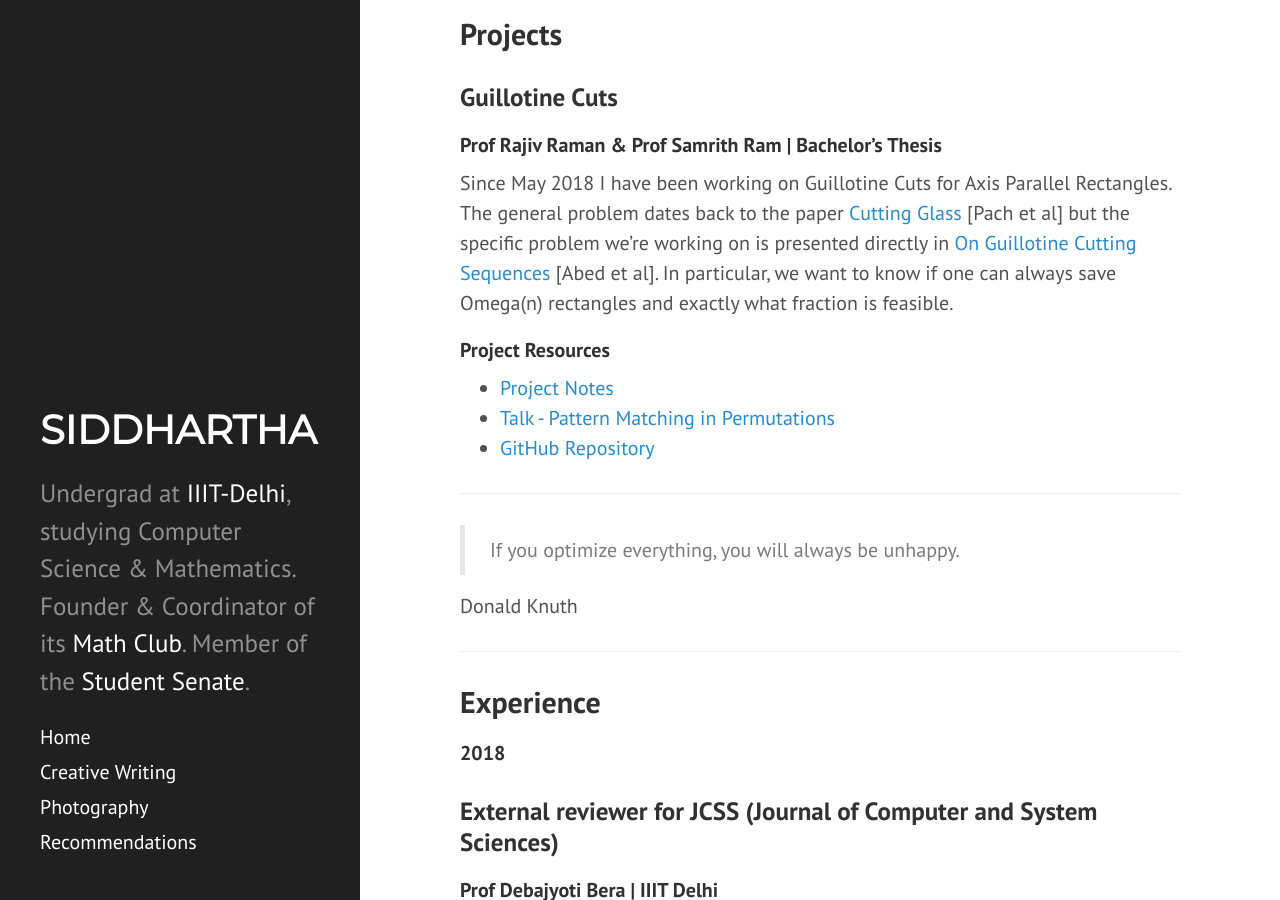
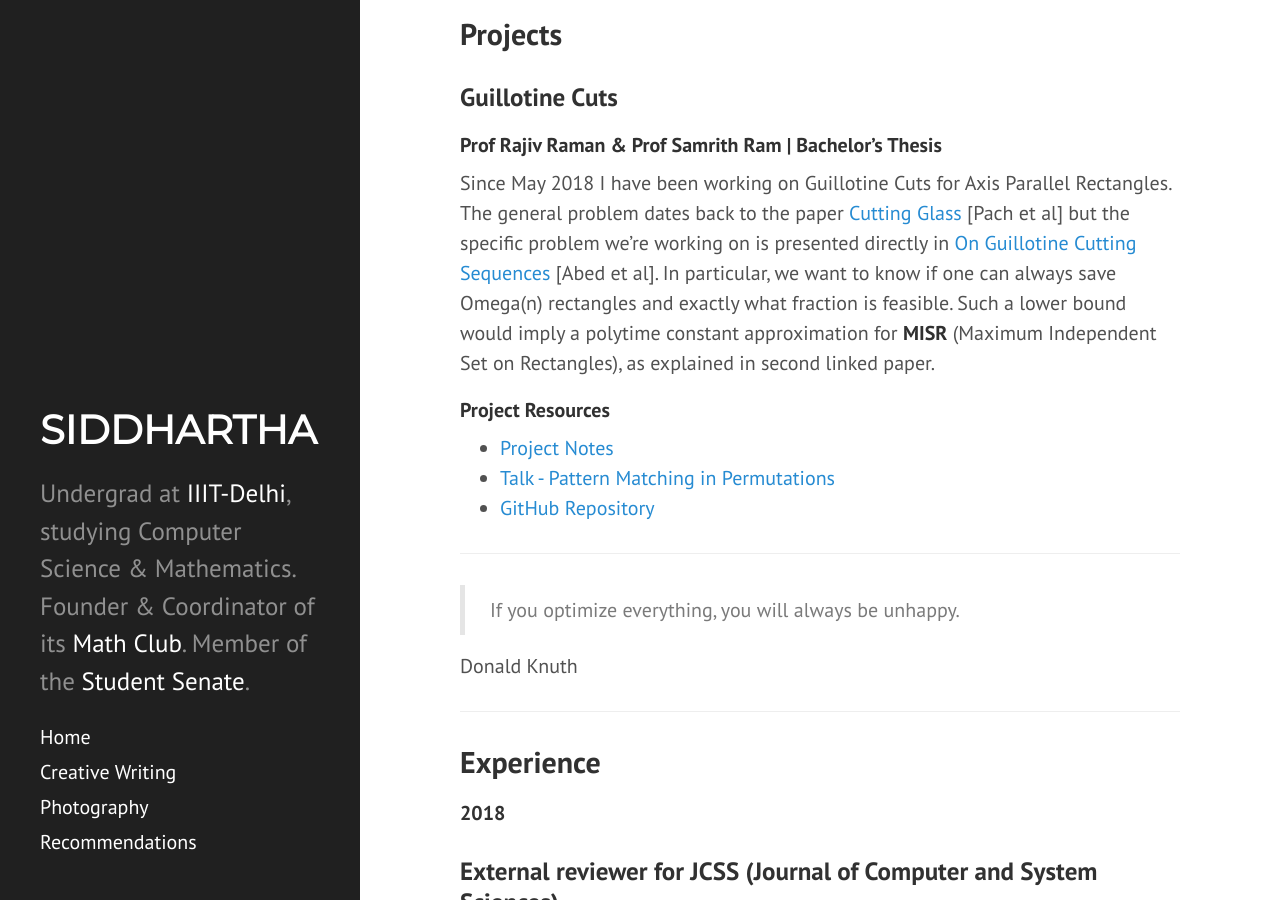
Before and after one commit to siddjai/siddjai.github.io, a Jekyll site: the page built from index.md, in a window 1280 px wide and 900 px high, scrolled down 609 px. Built offline with Jekyll 4.4.1, drawn with Linux system fonts in a browser that asks for light colours; nearby versions of some CDN libraries.

Commit message:
Update index.md

```diff
--- a/index.md
+++ b/index.md
@@ -21,7 +21,7 @@
 ------
 ### Guillotine Cuts
 #### Prof Rajiv Raman & Prof Samrith Ram | Bachelor's Thesis
-Since May 2018 I have been working on Guillotine Cuts for Axis Parallel Rectangles. The general problem dates back to the paper [Cutting Glass](https://dl.acm.org/citation.cfm?id=336223) [Pach et al] but the specific problem we're working on is presented directly in [On Guillotine Cutting Sequences](http://drops.dagstuhl.de/opus/volltexte/2015/5291/) [Abed et al]. In particular, we want to know if one can always save Omega(n) rectangles and exactly what fraction is feasible.
+Since May 2018 I have been working on Guillotine Cuts for Axis Parallel Rectangles. The general problem dates back to the paper [Cutting Glass](https://dl.acm.org/citation.cfm?id=336223) [Pach et al] but the specific problem we're working on is presented directly in [On Guillotine Cutting Sequences](http://drops.dagstuhl.de/opus/volltexte/2015/5291/) [Abed et al]. In particular, we want to know if one can always save Omega(n) rectangles and exactly what fraction is feasible. Such a lower bound would imply a polytime constant approximation for **MISR** (Maximum Independent Set on Rectangles), as explained in second linked paper.
 
 #### Project Resources
 
```
